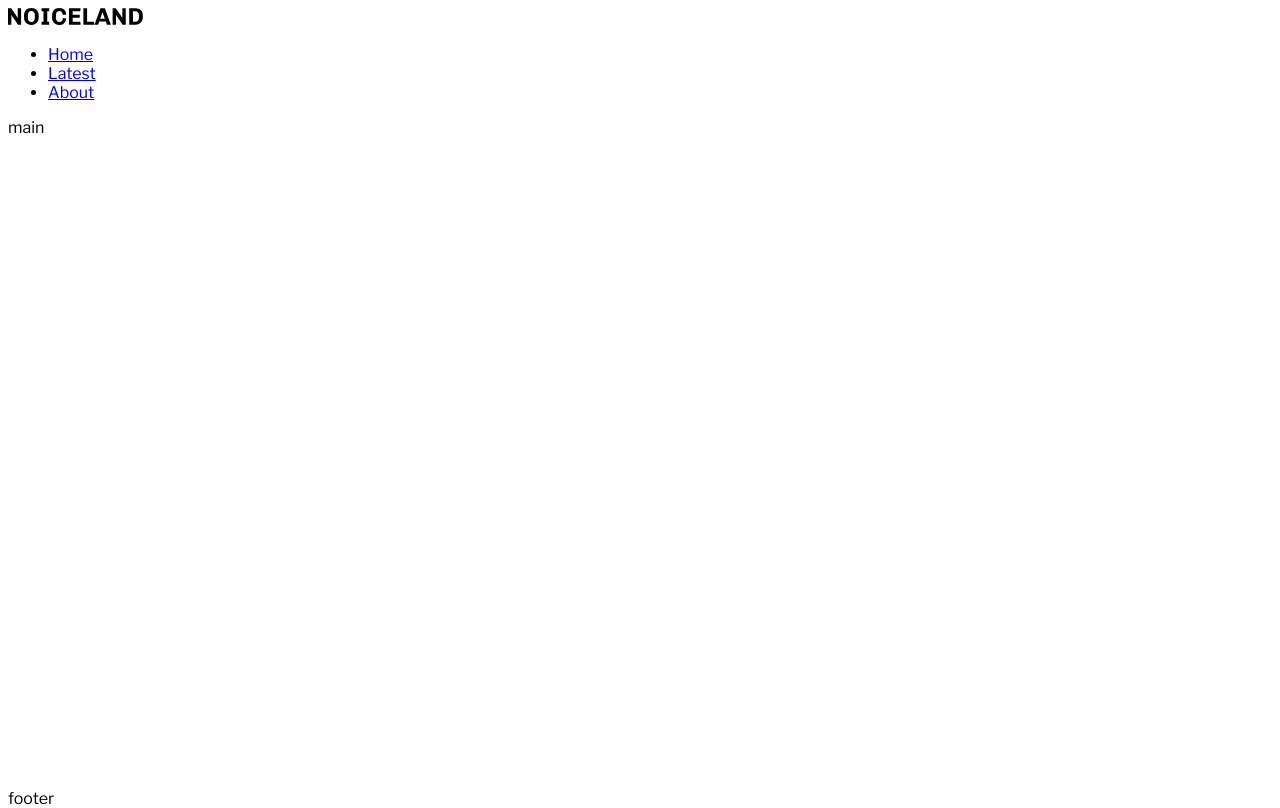
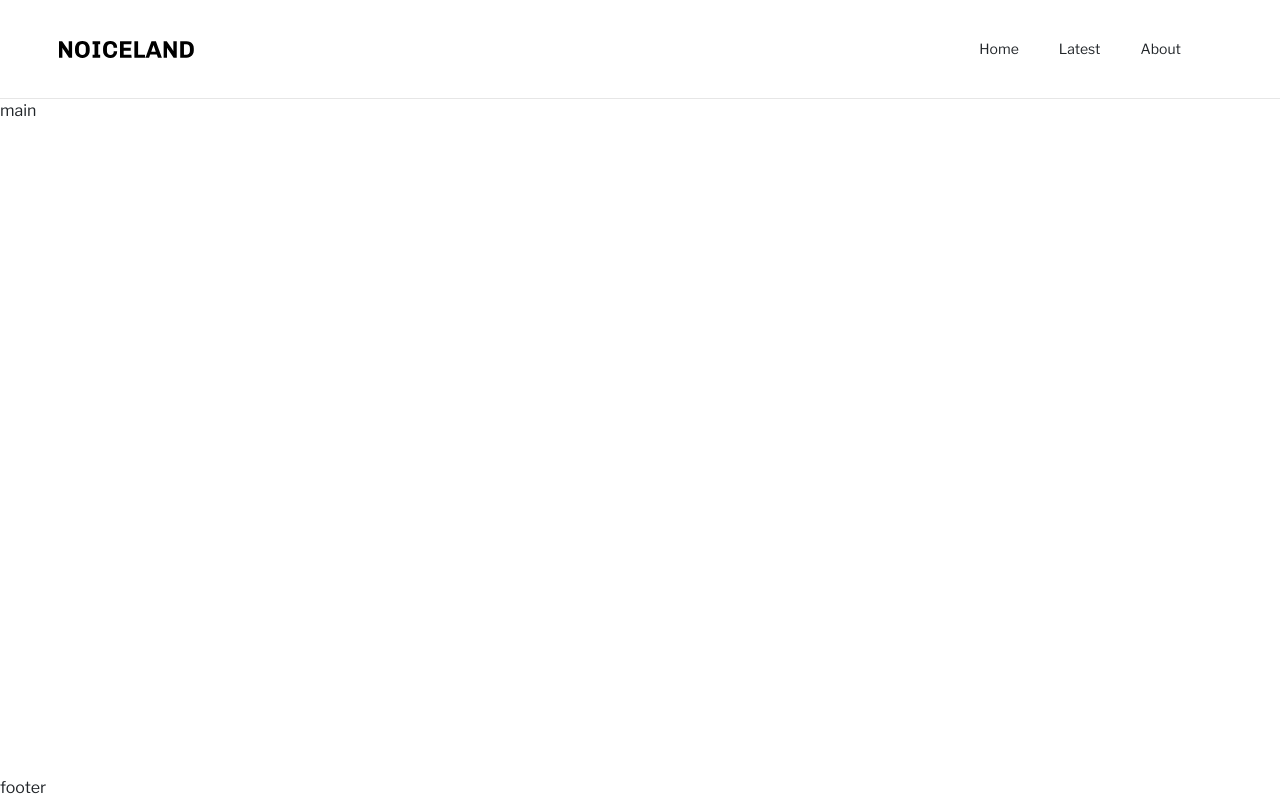
Before and after one commit to ssamarin/Noiceland, a website: page src/index.html in a window 1280 px wide. Drawn offline with nearby package versions, Linux system fonts and the light colour scheme; files that its build step writes are made by us from their sources.

Commit message:
add header

```diff
--- a/src/index.html
+++ b/src/index.html
@@ -11,6 +11,7 @@
 
 <div class="page">
     <header class="header">
+        <div class="container">
             <div class="header__wrapper">
                 <div class="header__logo">
                     <img src="img/logo.svg" alt="logo">
@@ -22,6 +23,7 @@
                         <li class="menu__item"><a href="#" class="menu__link">About</a></li>
                     </ul>
                 </nav>
+            </div>
         </div>
     </header>
     <main class="main">
--- /dev/null
+++ b/src/sass/blocks/_header.scss
@@ -0,0 +1,29 @@
+.header {
+    padding: 37px 0;
+    border-bottom: 1px solid #E6E6E6;;
+    &__wrapper  {
+        display: flex;
+        justify-content: space-between;
+    }
+    // &__menu {
+    //     display: inline-block;
+    // }
+    &__link {
+        font-weight: 400;
+        font-size: 14px;
+        line-height: 171%;
+        color: #000000;
+    }
+}
+
+.menu__list {
+    display: flex;
+}
+.menu__item {
+    margin-right: 40px;
+    font-weight: 400;
+    font-size: 14px;
+    line-height: 24px;
+}
+// .menu__link {
+// }
--- a/src/sass/style.scss
+++ b/src/sass/style.scss
@@ -1,4 +1,6 @@
+@import 'libs/bootstrap-reboot.min';
 @import 'libs/fonts';
+
 
 html,
 body {
@@ -7,16 +9,6 @@ body {
 
 * {
     font-family: 'LibreFranklin', sans-serif;
-}
-
-
-
-.regular {
-    font-weight: 400;
-}
-
-.bold {
-    font-weight: 700;
 }
 
 .page {
@@ -28,3 +20,40 @@ body {
 .main {
     flex: 1 1 auto;
 }
+
+.container {
+    padding: 0 20px;
+    margin: 0 auto;
+    width: 1202px;
+}
+
+h1,
+h2,
+h3,
+h4,
+h5,
+h6 {
+    margin: 0;
+}
+
+a {
+    text-decoration: none;
+    color: inherit;
+    &:hover {
+        text-decoration: none;
+    }
+}
+
+ul,
+ol,
+li {
+    margin: 0;
+    padding: 0;
+    list-style: none;
+}
+
+button {
+    padding: 0;
+}
+
+@import 'blocks/header';
```
Also changed, not shown: src/sass/libs/_bootstrap-reboot.min.scss (added, +7 -0 lines), dist/css/style.min.css, dist/index.html. Lines whose indentation alone changed are shown as unchanged.
